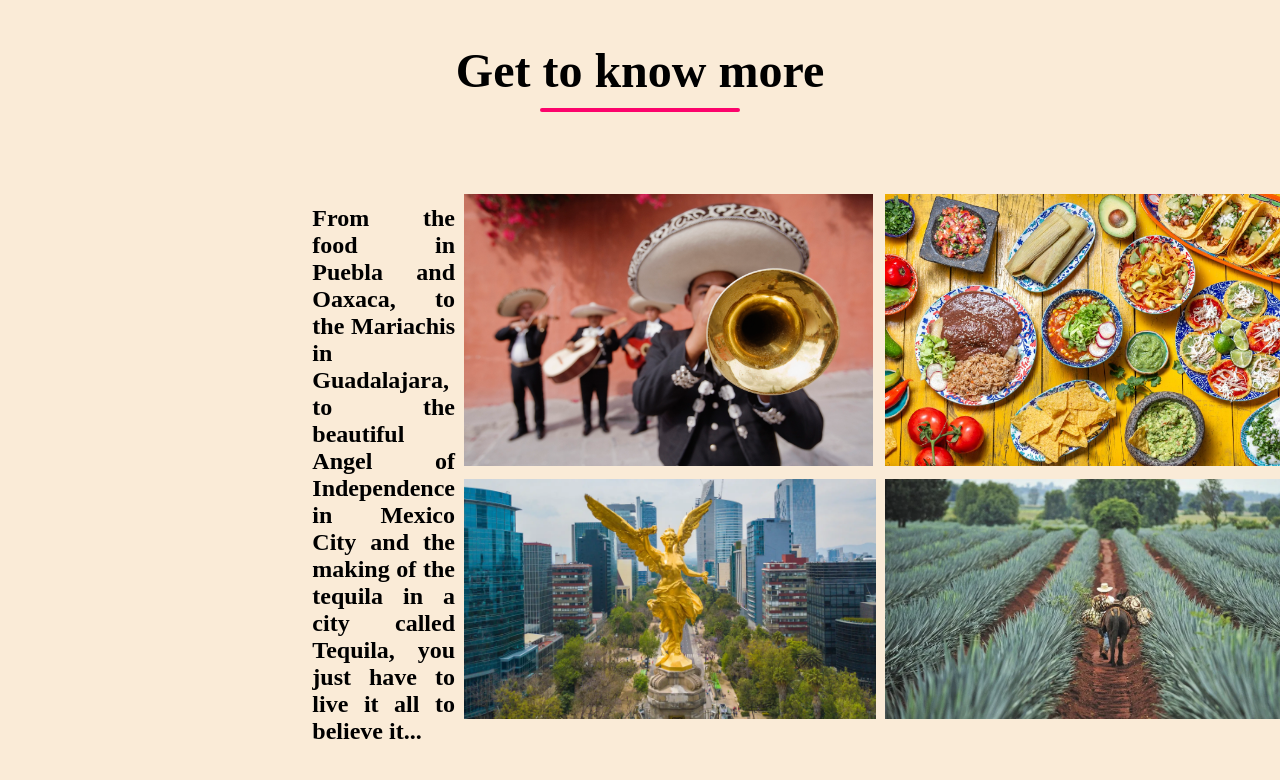
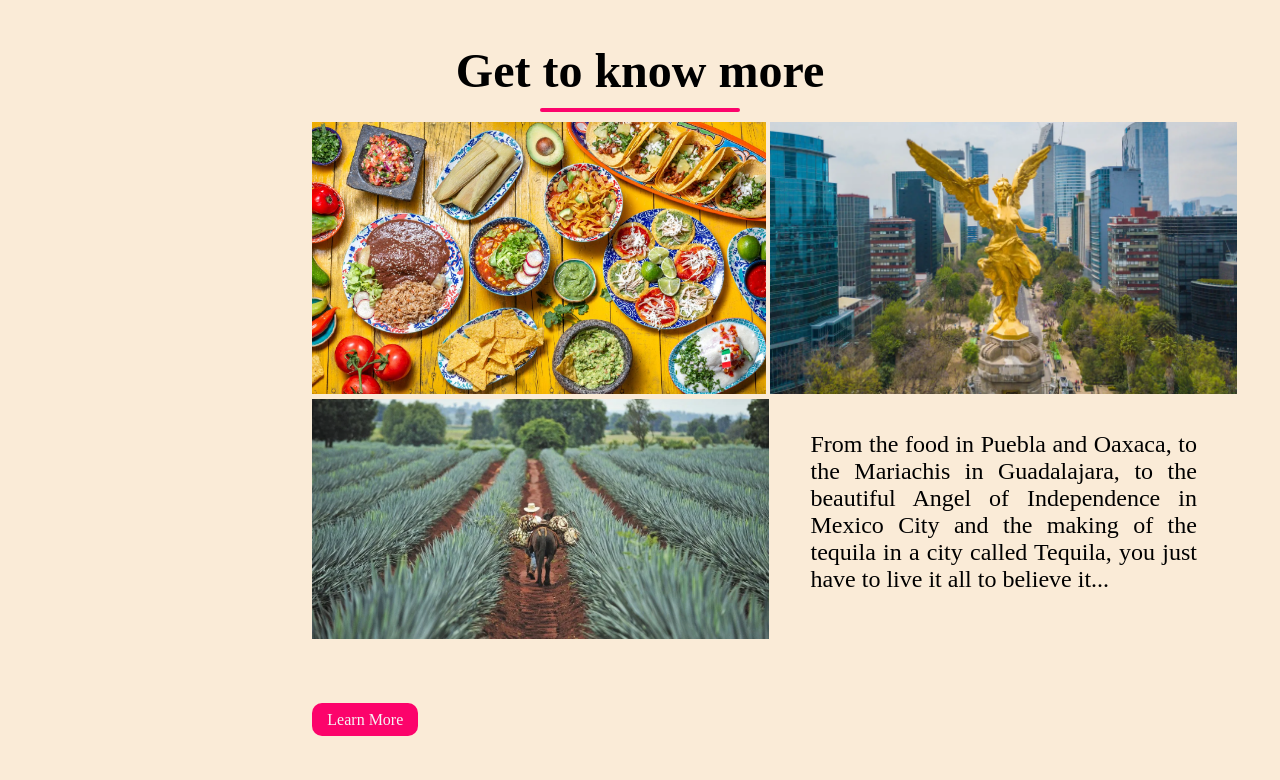
Before and after one commit to danielncuevas10/travel-agency-D, a plain HTML site: page index.html in a window 1280 px wide. Shown: the part 2420-3200 px from the top of the page. Drawn offline with Linux system fonts and the light colour scheme.

Commit message:
Fixed the tours section

```diff
--- a/index.html
+++ b/index.html
@@ -83,20 +83,18 @@
     <section class="tours">
         <div class="title">
             <h2>Get to know more</h2>
-            <div class="line"></div>
+            <div class="line">
+                <br>
+                <br>
+            </div>
         </div>
-        <br>
-        <br>
-        <br>
-        <br>
+
         <div class="container-tours">
-                    <div class="texto"><h2>From the food in Puebla and Oaxaca, to the Mariachis in Guadalajara, to the beautiful Angel of Independence in Mexico City and the making of the tequila in a city called Tequila, you just have to live it all to believe it...</h2></div>
 
-                    <div class="bellasartes"><img src="./img/mariachi.png" alt="Mariachi"></div>
                     <div class="bellasartes1"><img src="./img/gastronomia.png" alt="Gastronomia, tacos, guacamole, mole"></div>
                     <div class="bellasartes2"><img src="./img/angel.png" alt="Angel de la independencia"></div>
                     <div class="bellasartes3"><img src="./img/tequila.png" alt="Tequila, barricas"></div>
-
+                    <div class="texto"><p>From the food in Puebla and Oaxaca, to the Mariachis in Guadalajara, to the beautiful Angel of Independence in Mexico City and the making of the tequila in a city called Tequila, you just have to live it all to believe it...</p></div>
         </div>
         <br>
         <br>
--- a/style.css
+++ b/style.css
@@ -1,6 +1,8 @@
 
   @import url('https://fonts.googleapis.com/css2?family=Cinzel:wght@800&family=Roboto:wght@300&display=swap');
-
+  html {
+    scroll-behavior: smooth;
+}
 body{
     background-color: antiquewhite;
 }
@@ -207,20 +209,16 @@ p{
 
 .container-tours{
     display: grid;
-    justify-content: start;
-    align-content: start;
-    display: grid;
-    grid-template-columns: 1fr 1fr 1fr;
+    grid-template-columns: 1fr 1fr;
     grid-template-rows: 1fr 1fr;
-    gap: 9px;
+    gap: 1px;
 }
 
-.texto{
+.texto p{
+    margin-top: 2rem;
     display: flex;
-    align-items: center;
-    background-color: antiquewhite;
-    display: grid;
-    grid-row: span 2;
+    font-size: 1.5rem;
+    align-items: left;
     text-align: justify;
 }
 
@@ -233,7 +231,7 @@ p{
     height: 17rem;
 }
 .bellasartes2 img{
-    height: 15rem;
+    height: 17rem;
 }
 .bellasartes3 img{
     height: 15rem;
```
